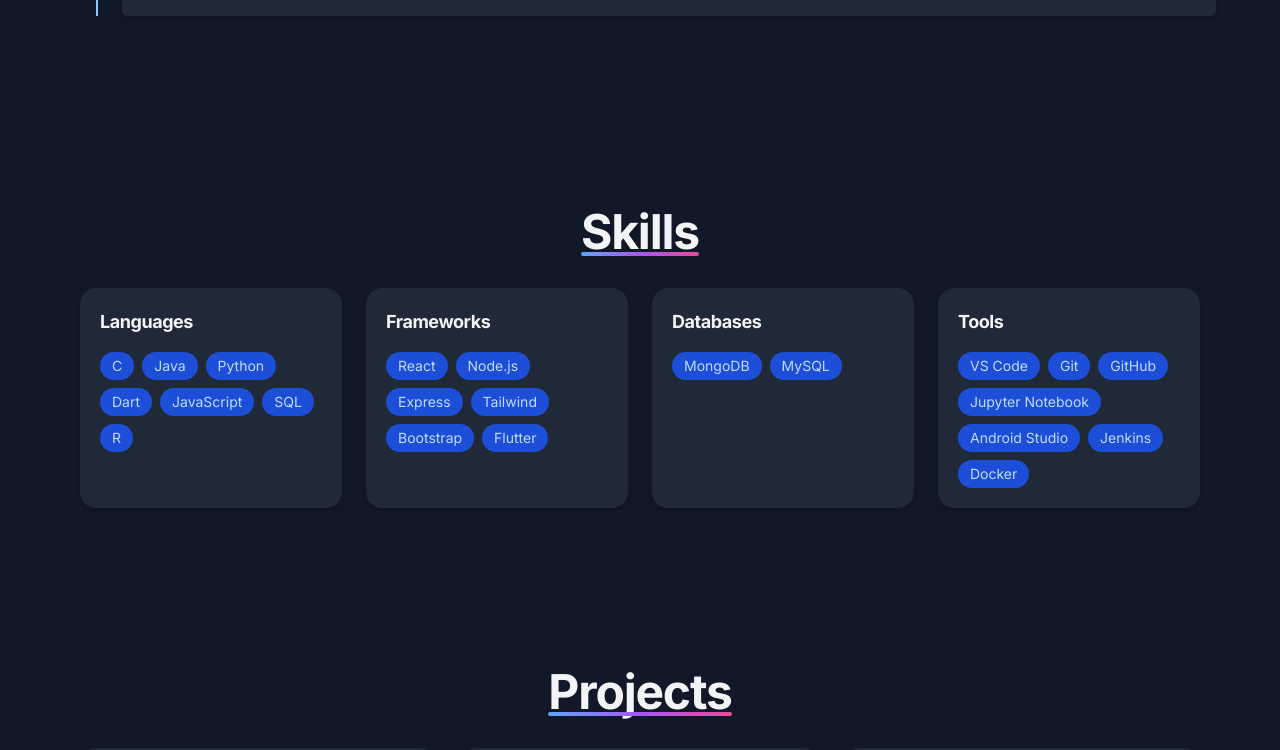
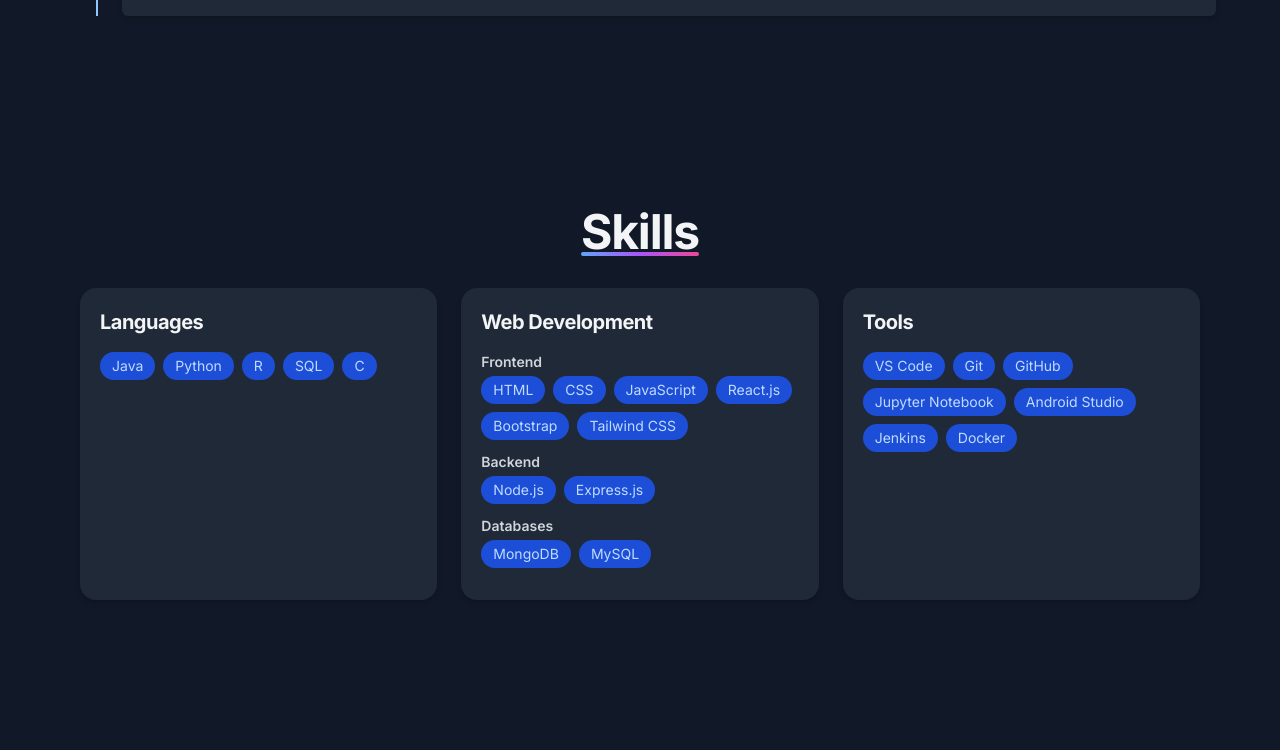
Before and after one commit to sainadhareddy2636/portfolio-website, a React (Create React App) app: page / in a window 1280 px wide. Shown: the part 1709-2459 px from the top of the page. Built offline with nearby package versions, Linux system fonts and the light colour scheme; the HTML template or start-up script is replaced by a standard one.

Commit message:
Updates skills section

```diff
--- a/src/components/Header.jsx
+++ b/src/components/Header.jsx
@@ -23,12 +23,12 @@
           </h1>
 
           <p className="mt-4 text-base sm:text-lg md:text-xl text-gray-700 dark:text-gray-300 max-w-xl">
-            Full-Stack Developer • ML Enthusiast • CS Undergrad passionate about building impactful applications.
+            • CS Undergrad passionate about building impactful applications.
           </p>
 
           <div className="mt-8 flex flex-wrap gap-4">
             <a
-              href="/SainadhaReddy_Resume.pdf"
+              href="/BusiReddySainadhaReddy_22011A0515.pdf"
               download
               className="inline-flex items-center gap-2 px-6 py-3 rounded-lg bg-gray-200 dark:bg-gray-700 text-gray-900 dark:text-gray-100 font-semibold hover:bg-gray-300 dark:hover:bg-gray-600 hover:scale-105 transition-all duration-300 shadow-lg"
             >
--- a/src/components/Skills.jsx
+++ b/src/components/Skills.jsx
@@ -2,36 +2,79 @@
 import SectionTitle from "./SectionTitle";
 
 const groups = [
-  { title: "Languages", items: ["C", "Java", "Python", "Dart", "JavaScript", "SQL", "R"] },
-  { title: "Frameworks", items: ["React", "Node.js", "Express","Tailwind", "Bootstrap", "Flutter"] },
-  { title: "Databases", items: ["MongoDB", "MySQL"] },
-  { title: "Tools", items: ["VS Code", "Git", "GitHub", "Jupyter Notebook", "Android Studio", "Jenkins", "Docker"] },
+  {
+    title: "Languages",
+    items: ["Java", "Python", "R", "SQL", "C"]
+  },
+
+  {
+    title: "Web Development",
+    items: {
+      Frontend: ["HTML", "CSS", "JavaScript", "React.js", "Bootstrap", "Tailwind CSS"],
+      Backend: ["Node.js", "Express.js"],
+      Databases: ["MongoDB", "MySQL"]
+    }
+  },
+
+  {
+    title: "Tools",
+    items: ["VS Code", "Git", "GitHub", "Jupyter Notebook", "Android Studio", "Jenkins", "Docker"]
+  },
 ];
 
 export default function Skills() {
   return (
     <section id="skills" className="section">
       <SectionTitle>Skills</SectionTitle>
-      <div className="container grid sm:grid-cols-2 lg:grid-cols-4 gap-6">
+
+      <div className="container grid sm:grid-cols-2 lg:grid-cols-3 gap-6">
+
         {groups.map((g) => (
           <div
             key={g.title}
-            className="card bg-white dark:bg-gray-800 p-5 rounded-2xl shadow-md hover:shadow-xl transition-shadow duration-300"
+            className="card bg-white dark:bg-gray-800 p-5 rounded-2xl shadow-md hover:shadow-xl transition duration-300"
           >
-            <h3 className="font-bold text-lg mb-4 text-gray-900 dark:text-gray-100">{g.title}</h3>
+            <h3 className="font-bold text-xl mb-4 text-gray-900 dark:text-gray-100">
+              {g.title}
+            </h3>
+            {Array.isArray(g.items) && (
               <div className="flex flex-wrap gap-2">
                 {g.items.map((i) => (
                   <span
                     key={i}
-                  className="bg-blue-100 dark:bg-blue-700 text-blue-800 dark:text-blue-200 text-xs sm:text-sm px-3 py-1 rounded-full font-medium hover:bg-blue-200 dark:hover:bg-blue-600 transition-colors duration-300 cursor-default"
+                    className="bg-blue-100 dark:bg-blue-700 text-blue-800 dark:text-blue-200 text-xs sm:text-sm px-3 py-1 rounded-full font-medium transition-colors duration-300"
                   >
                     {i}
+                  </span>
+                ))}
+              </div>
+            )}
+            {!Array.isArray(g.items) && (
+              <div className="space-y-3">
+                {Object.entries(g.items).map(([category, list]) => (
+                  <div key={category}>
+                    <p className="font-semibold text-sm text-gray-800 dark:text-gray-300 mb-1">
+                      {category}
+                    </p>
+                    <div className="flex flex-wrap gap-2 mb-3">
+                      {list.map((skill) => (
+                        <span
+                          key={skill}
+                          className="bg-blue-100 dark:bg-blue-700 text-blue-800 dark:text-blue-200 text-xs sm:text-sm px-3 py-1 rounded-full font-medium transition-colors duration-300"
+                        >
+                          {skill}
                         </span>
                       ))}
                     </div>
                   </div>
                 ))}
               </div>
+            )}
+
+          </div>
+        ))}
+
+      </div>
     </section>
   );
 }
```
Lines whose indentation alone changed are shown as unchanged.
